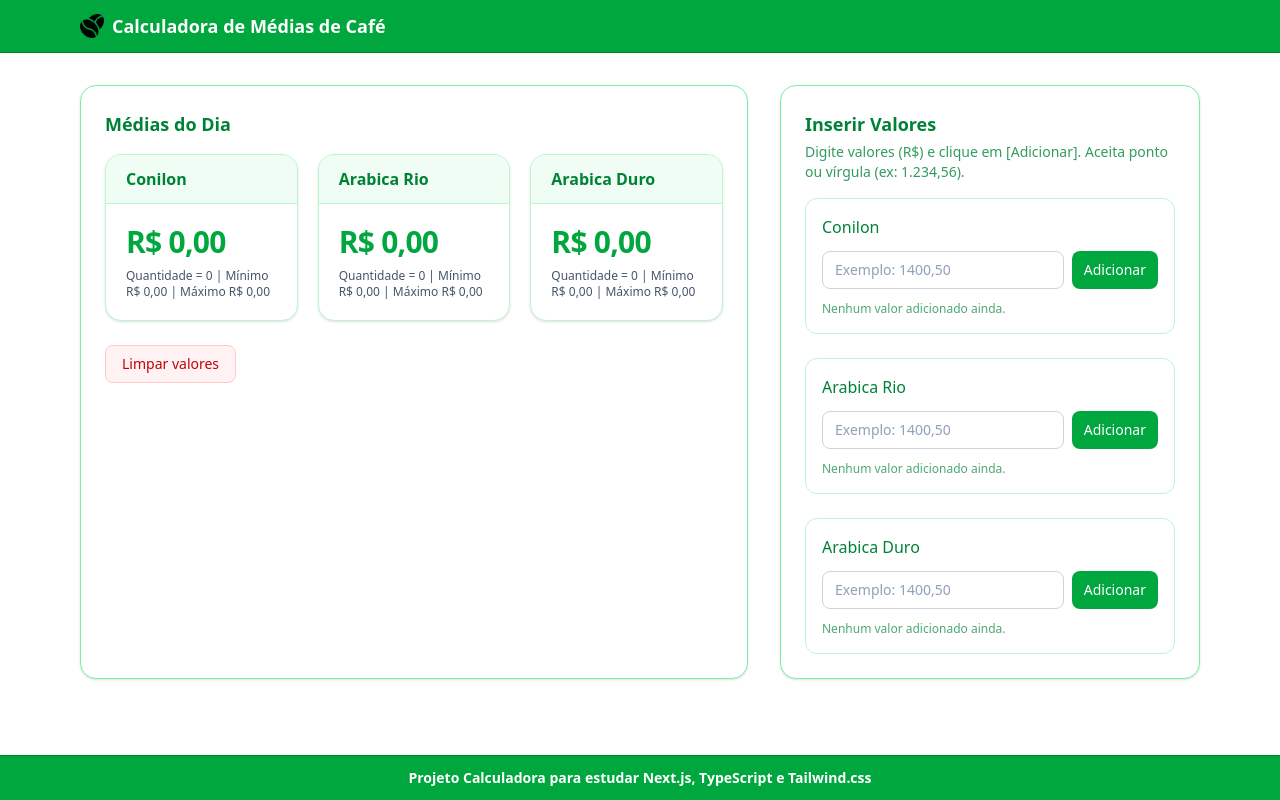
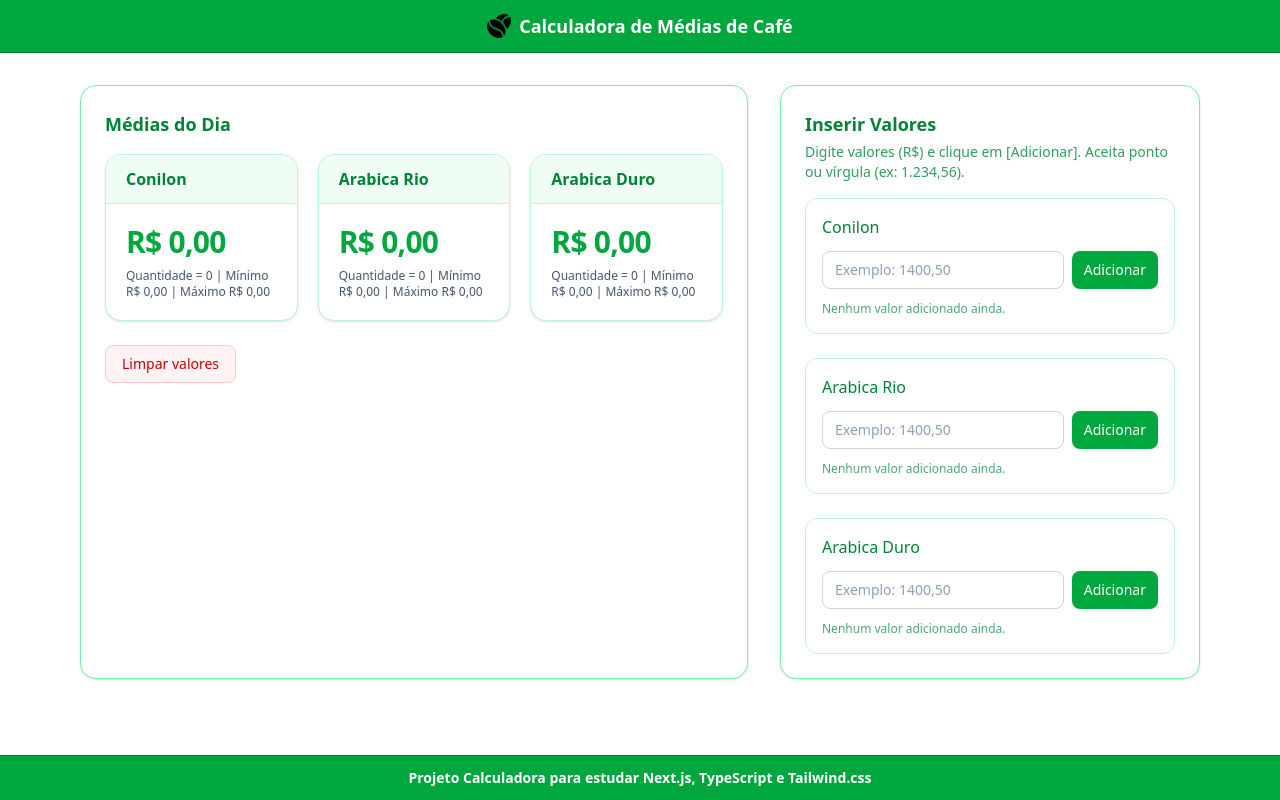
Before and after one commit to justRenzinza/calculadora-precos, a Next.js app: page / in a window 1280 px wide. Built offline with nearby package versions, Linux system fonts and the light colour scheme.

Commit message:
header no centro

```diff
--- a/src/app/layout.tsx
+++ b/src/app/layout.tsx
@@ -12,7 +12,7 @@ export default function RootLayout({ children }: { children: React.ReactNode })
 		<html lang="pt-BR" className="h-full">
 			<body className="min-h-screen h-full flex flex-col bg-white text-slate-800 antialiased">
 				<header className="w-full sticky top-0 z-10 border-b border-green-700 bg-green-600 text-white backdrop-blur">
-					<div className="mx-auto flex max-w-6xl items-center justify-between px-3 py-2 sm:px-4 sm:py-3">
+					<div className="mx-auto flex max-w-6xl items-center justify-center px-3 py-2 sm:px-4 sm:py-3">
 						<div className="flex items-center gap-2 min-w-0">
 							<img src="/coffee-beans.png" alt="Ícone de café" className="h-5 w-5 sm:h-6 sm:w-6 shrink-0" />
 							<h1 className="truncate text-sm font-semibold sm:text-lg">
```
